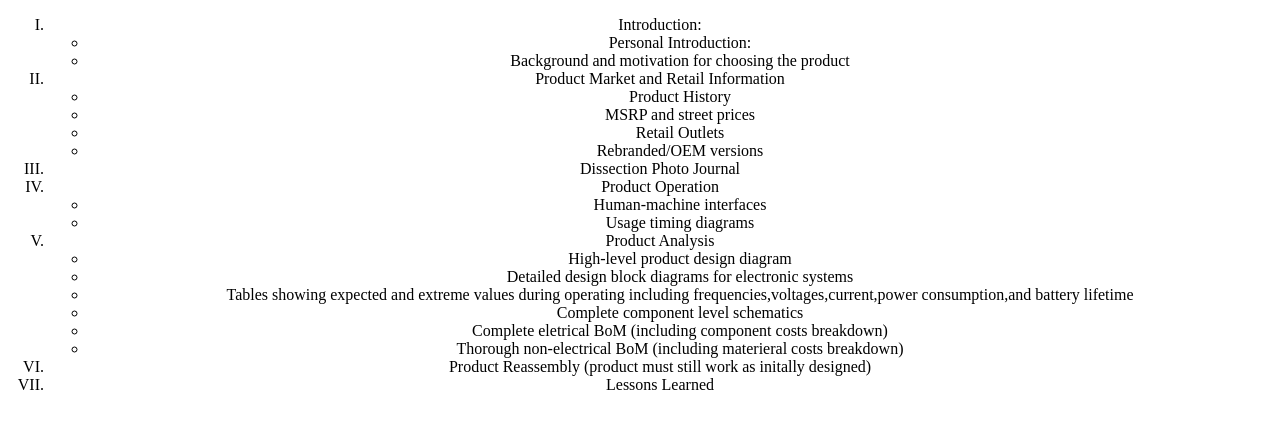
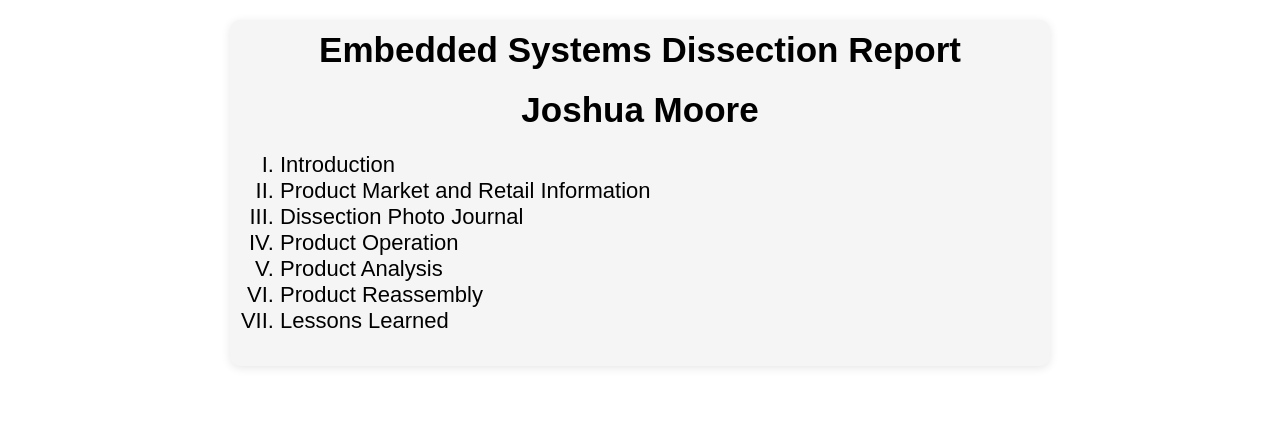
Before and after one commit to joshuamoorexyz/Embedded-Systems-Fall2023, a plain HTML site: page index.html in a window 1280 px wide. Drawn offline with Linux system fonts and the light colour scheme.

Commit message:
added more to index

```diff
--- a/index.html
+++ b/index.html
@@ -1,37 +1,98 @@
 <!doctype html>
 <html>
   <head>
-    <title>Embedded Systems Fall 2023 Dissection Report</title>
+    <title>Embedded Systems Dissection Report</title>
     <style>
     body {
+      margin: 0;
+      padding: 0;
+      display: flex;
+      justify-content: center;
+      align-items: center;
+      text-align: left;
+      font-family: Arial, sans-serif;
+      font-size:22px;
+    }
+
+
+    .container {
+      max-width: 800px;
+      width: 100%;
+      padding: 10px;
+      background-color: #f5f5f5;
+      border-radius: 10px;
+      box-shadow: 0 2px 10px rgba(0,0,0,0.1);
+      margin-top: 20px;
+
+    }
+
+    .title {
+      font-size:35px;
+      font-weight:bold;
+      margin-bottom:20px;
       text-align: center;
+
     }
-    /* Add additional styles as needed */
   </style>
+  <script>
+    function toggleInfo(id) {
+      var info = document.getElementById(id);
+      var listItem = document.getElementById(id+"-list");
+      if (info.style.display === "none") {
+        info.style.display = "block";
+        listItem.textContent = "Click to collapse";
+      } else {
+        info.style.display = "none";
+        listItem.textContent = toTitleCase(id.split('-')[1]); //dynamically set content based on ID
+      }
+    }
+
+    function toTitleCase(str) {
+      return str.replace(/\w+/g, function(txt) {
+        return txt.charAt(0).toUpperCase() + txt.substr(1).toLowerCase();
+      });
+    }
+
+    // Initialize sections as collapsed
+    document.addEventListener("DOMContentLoaded", function() {
+      var sections = document.querySelectorAll("ul.hidden");
+      sections.forEach(function(section) {
+        section.style.display = "none";
+      });
+    });
+
+
+  </script>
   </head>
   <body>
 
-<ol type="I">
-  <li>Introduction:</li>
-  <ul>
-    <li>Personal Introduction:</li>
-    <li>Background and motivation for choosing the product</li>
-  </ul>
-  <li>Product Market and Retail Information</li>
-  <ul>
+    <div class="container">
+      <div class="title">Embedded Systems Dissection Report</div>
+      <div class="title">Joshua Moore</div>
+      <ol type="I">
+        <li id="1-intro-list" onclick="toggleInfo('1-intro')">Introduction</li>
+        <ul id="1-intro" class="hidden">
+          <li>Introduction: Mainstays Digital Kitchen Timer, Magnetic Countdown Count up Timer with Large LCD Display</li>
+          <li>Personal Introduction: My name is Joshua Moore. I am a PhD student in Electrical and Computer Engineering involved in research of NextG Wireless Communications with a focus on ORAN, Ran Management and Orchestration, and Artificial Intelligence.</li>
+          <li>Background and motivation for choosing the product: Dissecting a kitchen timer provides an opportunity to intimately understand the construction of an embedded systems device. By examining its components and their interplay, one gains practical insights into digital electronics, enhancing knowledge of timekeeping mechanisms and fostering a deeper appreciation for everyday technology. </li>
+        </ul>
+  <li id="2-product-info" onclick="toggleInfo('2-product')">Product Market and Retail Information</li>
+  <ul id="2-product" class="hidden">
     <li>Product History</li>
     <li>MSRP and street prices</li>
     <li>Retail Outlets</li>
     <li>Rebranded/OEM versions</li>
   </ul>
-  <li>Dissection Photo Journal</li>
-  <li>Product Operation</li>
-  <ul>
+  <li id="3-dissection-journal" onclick="toggleInfo('3-dissection')">Dissection Photo Journal</li>
+  <ul id="3-dissection" class="hidden">
+  </ul>
+  <li id="4-product-operation" onclick="toggleInfo('4-operation')">Product Operation</li>
+  <ul id="4-operation" class="hidden">
     <li>Human-machine interfaces</li>
     <li>Usage timing diagrams</li>
   </ul>
-  <li>Product Analysis</li>
-  <ul>
+  <li id="5-product-analysis" onclick="toggleInfo('5-analysis')">Product Analysis</li>
+  <ul id="5-analysis" class="hidden">
     <li>High-level product design diagram</li>
     <li>Detailed design block diagrams for electronic systems</li>
     <li>Tables showing expected and extreme values during operating including frequencies,voltages,current,power consumption,and battery lifetime</li>
@@ -39,8 +100,11 @@
     <li>Complete eletrical BoM (including component costs breakdown)</li>
     <li>Thorough non-electrical BoM (including materieral costs breakdown)</li>
   </ul>
-  <li>Product Reassembly (product must still work as initally designed)</li>
-  <li>Lessons Learned</li>
+  <li id="6-product-reassembly" onclick="toggleInfo('6-reassembly')">Product Reassembly</li>
+  <ul id="6-reassembly" class="hidden">
+  </ul>
+  <li id="7-lessons-learned" onclick="toggleInfo('7-lessons')">Lessons Learned</li>
+  <ul id="7-lessons" class="hidden">
 </ol>
   </body>
 </html>
```
